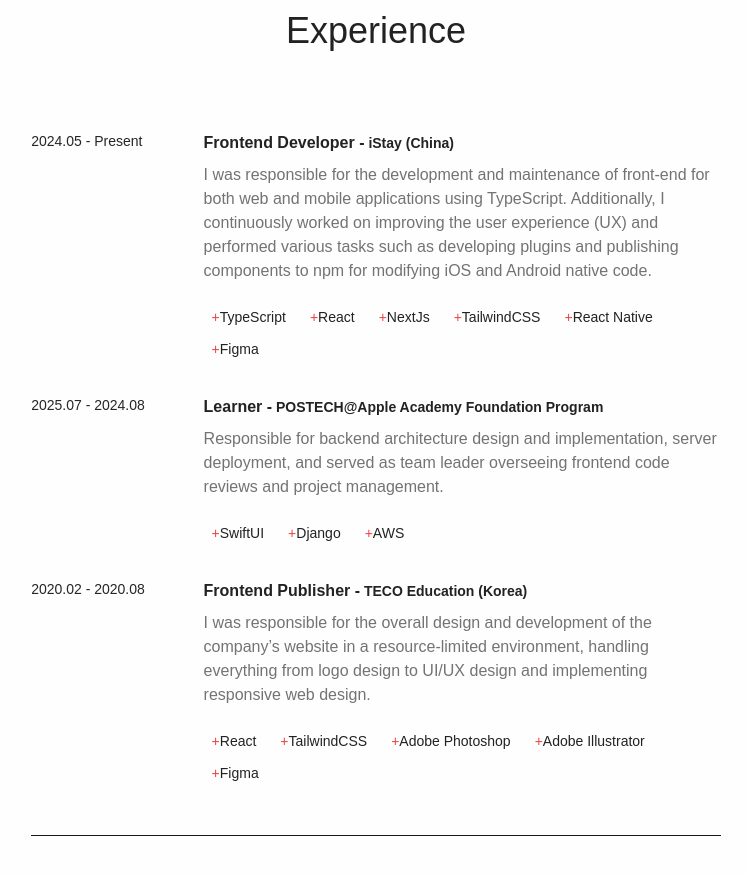
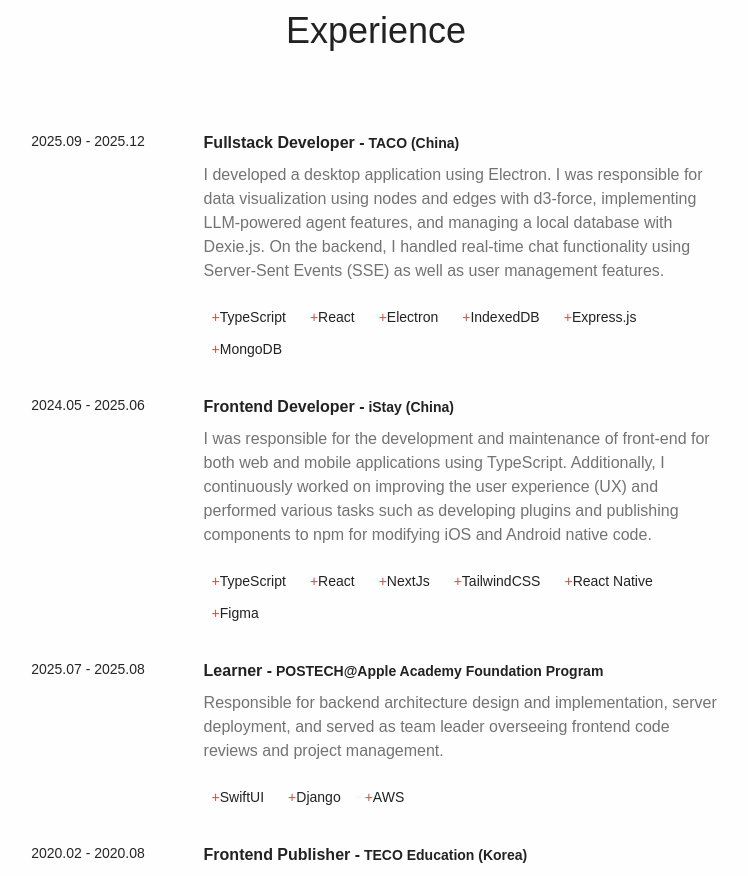
Before and after one commit to Yoy0z-maps/yoyoz-maps-blog, a Next.js app: page / in a window 1280 px wide. Shown: the part 1560-2436 px from the top of the page, without its empty margins (264-1012 px from the left). Built offline with nearby package versions, Linux system fonts and the light colour scheme; a web font is replaced by a local one.

Commit message:
CHORE: 경력 수정

```diff
--- a/src/constant/experiences.ts
+++ b/src/constant/experiences.ts
@@ -1,10 +1,25 @@
 export const EXPERIENCES = [
   {
-    year: "2024.05 - Present",
+    year: "2025.09 - 2025.12",
+    role: "Fullstack Developer",
+    company: "TACO (China)",
+    description_en: `I developed a desktop application using Electron. I was responsible for data visualization using nodes and edges with d3-force, implementing LLM-powered agent features, and managing a local database with Dexie.js. On the backend, I handled real-time chat functionality using Server-Sent Events (SSE) as well as user management features.`,
+    description_ko: `Electron을 사용하여 데스크탑 애플리케이션을 구현했습니다. 3d-force를 사용하여 노드, 엣지를 통한 데이터 시각화, LLM을 통한 Agent 기능 및 dexie를 통해 로컬 DB 관리 기능을 담당했습니다. 백엔드에서는 SSE를 통한 채팅 기능, 유저 관리 기능을 담당했습니다.`,
+    technologies: [
+      "TypeScript",
+      "React",
+      "Electron",
+      "IndexedDB",
+      "Express.js",
+      "MongoDB",
+    ],
+  },
+  {
+    year: "2024.05 - 2025.06",
     role: "Frontend Developer",
     company: "iStay (China)",
     description_en: `I was responsible for the development and maintenance of front-end for both web and mobile applications using TypeScript. Additionally, I continuously worked on improving the user experience (UX) and performed various tasks such as developing plugins and publishing components to npm for modifying iOS and Android native code.`,
-    description_ko: `타입스크립트를 기반으로 Next.js와 React.js를 사용하여 웹 및 모바일 애플리케이션의 개발 및 유지 보수를 담당했습니다. 또한, 사용자 경험(UX)을 개선하고 다양한 작업을 수행하여 iOS 및 Android 네이티브 코드를 수정하기 위한 npm 플러그인 개발 및 게시판 구성 요소를 개발했습니다.`,
+    description_ko: `타입스크립트를 기반으로 Next.js와 React를 사용하여 웹 및 모바일 애플리케이션의 개발 및 유지 보수를 담당했습니다. 또한, 사용자 경험(UX)을 개선하고 다양한 작업을 수행하여 iOS 및 Android 네이티브 코드를 수정하기 위한 npm 플러그인 개발 및 게시판 구성 요소를 개발했습니다.`,
     technologies: [
       "TypeScript",
       "React",
@@ -15,7 +30,7 @@
     ],
   },
   {
-    year: "2025.07 - 2024.08",
+    year: "2025.07 - 2025.08",
     role: "Learner",
     company: "POSTECH@Apple Academy Foundation Program",
     description_en: `Responsible for backend architecture design and implementation, server deployment, and served as team leader overseeing frontend code reviews and project management.`,
```
